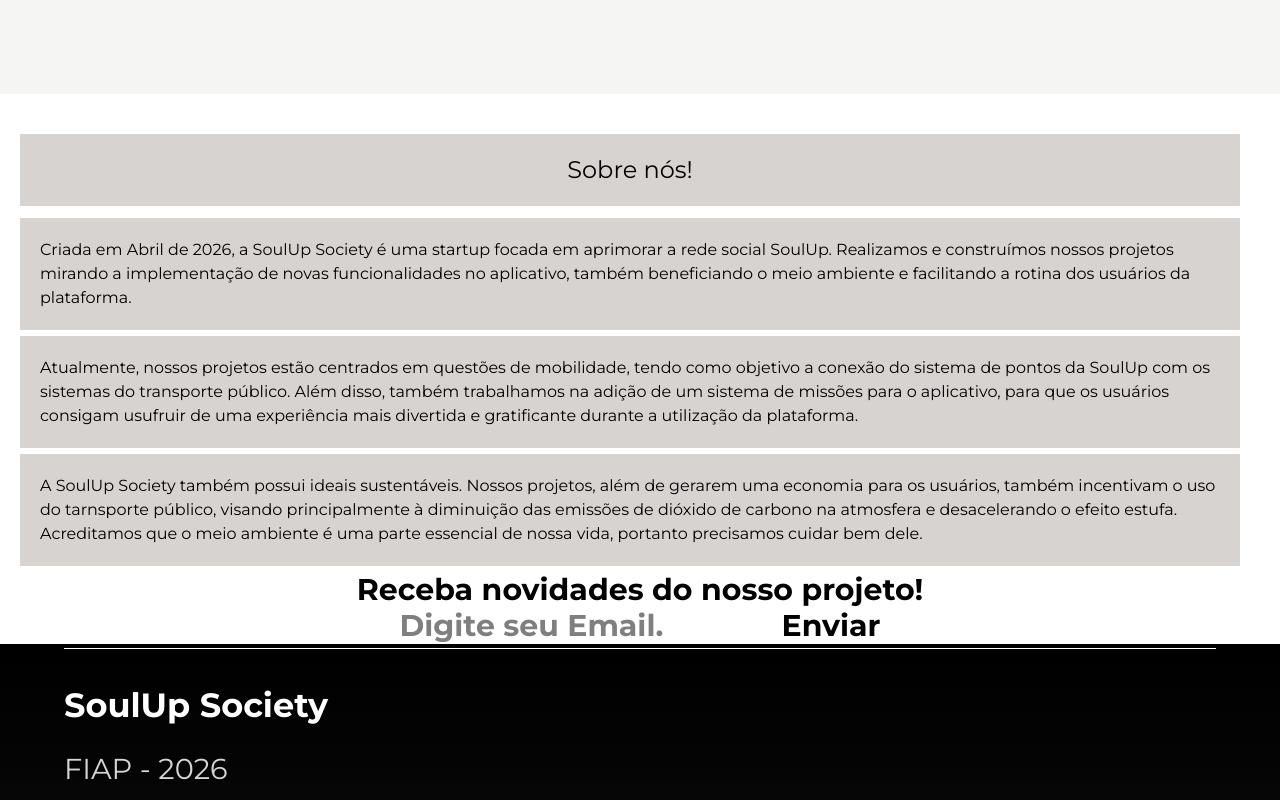
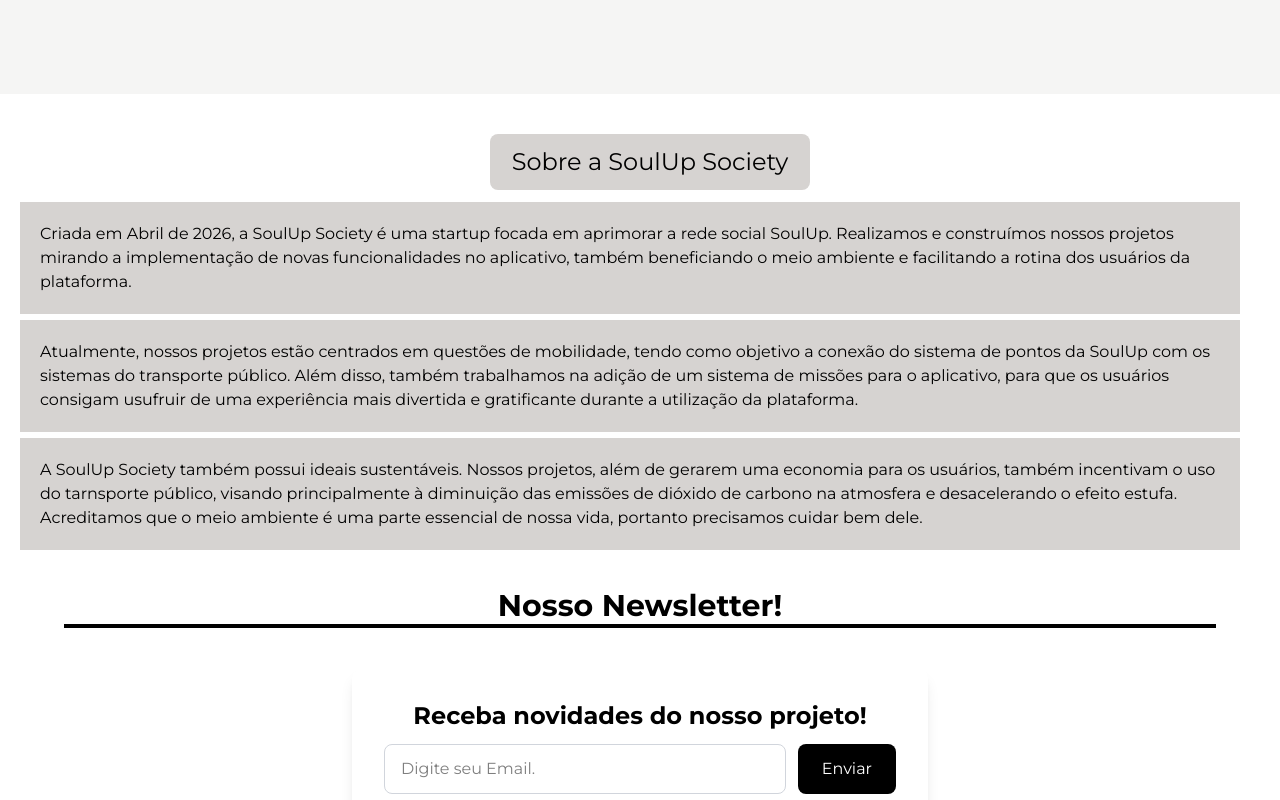
Before and after one commit to SoulUp-Society-Trabalhos/1--Challenge-2--semestre, a React (Vite) app in the folder soulup-society/: page /sobre in a window 1280 px wide. Shown: the part 740-1540 px from the top of the page. Built offline with nearby package versions, Linux system fonts and the light colour scheme.

Commit message:
feat: adicionado formatação para o newsletter e aba sobre com tailwindcss

```diff
--- a/soulup-society/src/routes/Sobre/index.tsx
+++ b/soulup-society/src/routes/Sobre/index.tsx
@@ -17,7 +17,9 @@
 
       <section className="sobre">
         <div className="mt-10! ml-5!">
-          <p className="text-2xl text-center mb-3! bg-stone-300 p-5! mr-10">Sobre nós!</p>
+          <p className="text-2xl text-center mb-3! bg-stone-300 p-3! w-80 mx-auto rounded-lg">
+            Sobre a SoulUp Society
+          </p>
           <p className="text-base mb-1.5! mt-1.5! text-left  bg-stone-300 p-5! mr-10">
             Criada em Abril de 2026, a SoulUp Society é uma startup focada em
             aprimorar a rede social SoulUp. Realizamos e construímos nossos
@@ -35,8 +37,15 @@
 
       </section>
 
-      <section className="text-3xl text-center font-bold border-b-4">
-        <h2>Receba novidades do nosso projeto!</h2>
+      <div className="py-8 px-[5%]! min-h-[30vh]">
+        <h2 className="text-3xl text-center font-bold border-b-4">
+          Nosso Newsletter!
+        </h2>
+        <div className="mt-10! flex justify-center">
+          <section className="bg-white text-black p-8! rounded-xl shadow-lg w-full max-w-xl">
+            <h2 className="text-2xl font-bold text-center mb-3!">
+              Receba novidades do nosso projeto!
+            </h2>
             <dialog id="modal">
               <button aria-label="Fechar a Janela" id="btnFecharModal">
                 X
@@ -50,21 +59,28 @@
                 <label htmlFor="idEmail" className="sr-only">
                   Email
                 </label>
-            <div className="container__newsletter">
+                <div className="flex gap-3">
                   <input
                     type="email"
                     id="idEmail"
                     name="email"
+                    className="flex-1 border border-gray-300 rounded-lg px-4! py-3! text-black outline-none focus:border-black"
                     placeholder="Digite seu Email."
                     required
                   />
-              <button type="submit" id="btnEnviar">
+                  <button
+                    type="submit"
+                    id="btnEnviar"
+                    className="bg-black text-white px-6! py-3! rounded-lg hover:bg-gray-800"
+                  >
                     Enviar
                   </button>
                 </div>
               </fieldset>
             </form>
           </section>
+        </div>
+      </div>
     </main>
   );
 }
```
Lines whose indentation alone changed are shown as unchanged.
